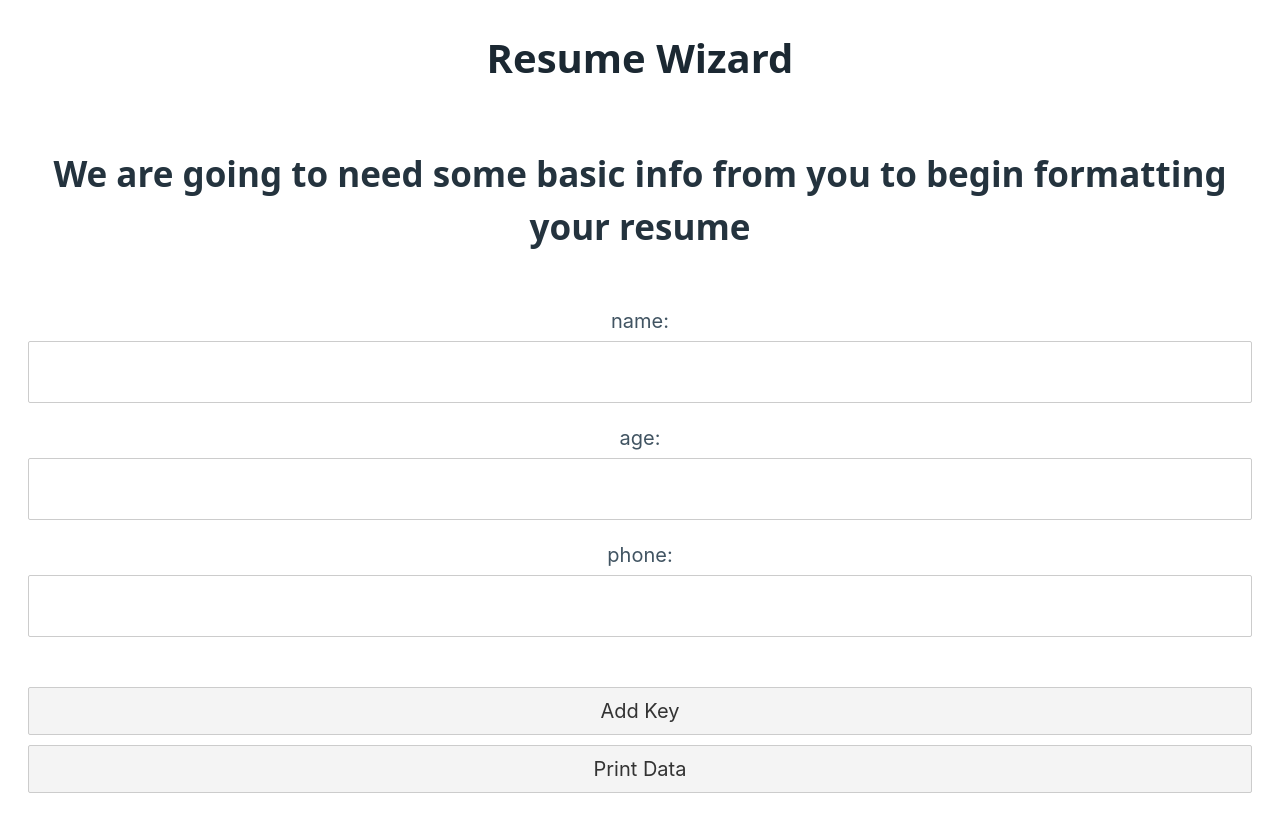
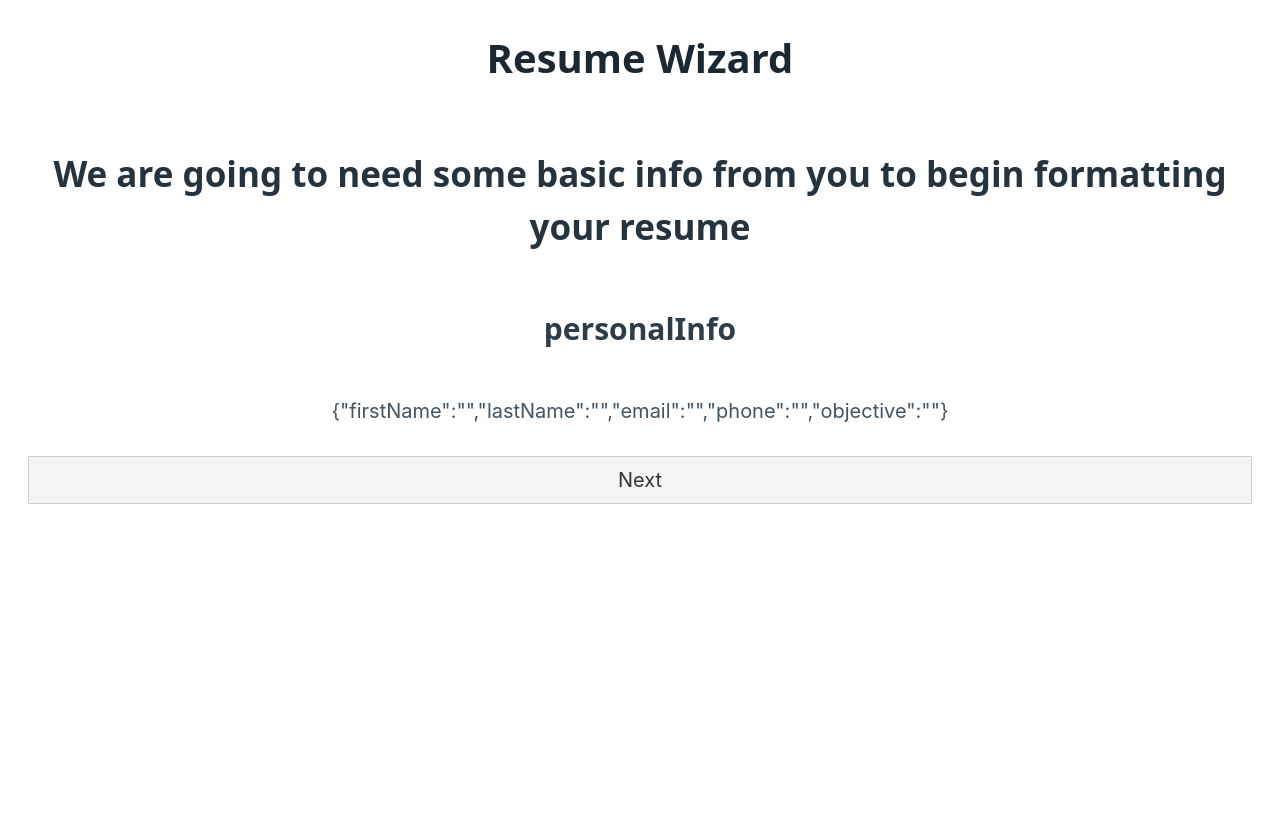
Before and after one commit to TheCaffeinatedCoders/Resume-Wizard-CruzHacks, a Svelte app in the folder frontend/: page / in a window 1280 px wide. Both pictures are taken after a click on the button "Get Started". After the commit the page ends 800 px from the top, so only its background shows below. Built offline with nearby package versions, Linux system fonts and the light colour scheme.

Commit message:
Window cool

```diff
--- a/frontend/src/routes/Info.svelte
+++ b/frontend/src/routes/Info.svelte
@@ -1,44 +1,108 @@
 <script>
-    let count = 0;
-    let dictionary = {
+    // let count = 0;
+    // let dictionary = {
+    //     name: "",
+    //     age: "",
+    //     phone: "",
+    // };
+    let sections = ["personalInfo", "education", "workExperience", "projects", "skills"]
+    let currentSection = "personalInfo";
+    let userData = {
+        personalInfo: {
+            firstName: "",
+            lastName: "",
+            email: "",
+            phone: "",
+            objective: "",
+        },
+        education: [
+            {
+                school: "",
+                degree: "",
+                graduation: "",
+            },
+        ],
+        workExperience: [
+            {
+                company: "",
+                position: "",
+                start: "",
+                end: "",
+            },
+        ],
+        projects: [
+            {
                 name: "",
-    age: "",
-    phone: "",
+                description: "",
+                stack: "",
+                start: "",
+                end: "",
+            },
+        ],
+        skills: [""],
     };
     //   Create a funciton to append a new key and empty value into the dictionary
-    function addKey() {
-        dictionary[count] = "";
-        count++;
-        dictionary = {...dictionary};
-    }
-    function updateValue(key, event) {
-    dictionary[key] = event.target.value;
-  }
+    // function addKey() {
+    //     dictionary[count] = "";
+    //     count++;
+    //     dictionary = { ...dictionary };
+    // }
+    // function updateValue(key, event) {
+    //     dictionary[key] = event.target.value;
+    // }
 
     // Function to print all the data at the bottom of the screen on button press
-    function printData() {
-        let data = "";
-        for (let key in dictionary) {
-        data += key + ": " + dictionary[key] + "\n";
-        }
-        alert(data);
-    }
+    // function printData() {
+    //     let data = "";
+    //     for (let key in dictionary) {
+    //         data += key + ": " + dictionary[key] + "\n";
+    //     }
+    //     alert(data);
+    // }
 </script>
 
 <h1>Resume Wizard</h1>
-<h2>We are going to need some basic info from you to begin formatting your resume</h2>
+<h2>
+    We are going to need some basic info from you to begin formatting your
+    resume
+</h2>
 <form>
-{#each Object.entries(dictionary) as [key, value]}
+    {#each Object.entries(userData) as [key, value]}
+        {#if key == currentSection}
+                <h3>{currentSection}</h3>
+                <!-- <p>{value.jsonStringify()}</p> -->
+                <p>{JSON.stringify(value)}</p>
+                <button on:click={() => (currentSection = sections[sections.indexOf(currentSection) + 1])}>Next</button>
+        <!-- {:else if key === 'education'}
+            <h3>Education</h3>
+            <p>{value}</p>
+        {:else if key === 'workExperience'}
+            <h3>Work Experience</h3>
+            <p>{value}</p>
+        {:else if key === 'projects'}
+            <h3>Projects</h3>
+            <p>{value}</p>
+        {:else if key === 'skills'}
+            <h3>Skills</h3>
+            <p>{value}</p> -->
+        {/if}
+    {/each}
+</form>
+<!-- <form>
+    {#each Object.entries(userData) as [key, value]}
         <div>
             <label for={key}>{key}:</label>
-    <input id={key} bind:value={value} on:input={(event) => updateValue(key, event)} />
+            <input
+                id={key}
+                bind:value
+                on:input={(event) => updateValue(key, event)}
+            />
         </div>
     {/each}
-</form>
+</form> -->
 
-<button on:click={addKey}>Add Key</button>
-<button on:click={printData}>Print Data</button>
-
+<!-- <button on:click={addKey}>Add Key</button>
+<button on:click={printData}>Print Data</button> -->
 
 <!-- <form>
     <h3>Personal Information</h3>
```
Lines whose indentation alone changed are shown as unchanged.
